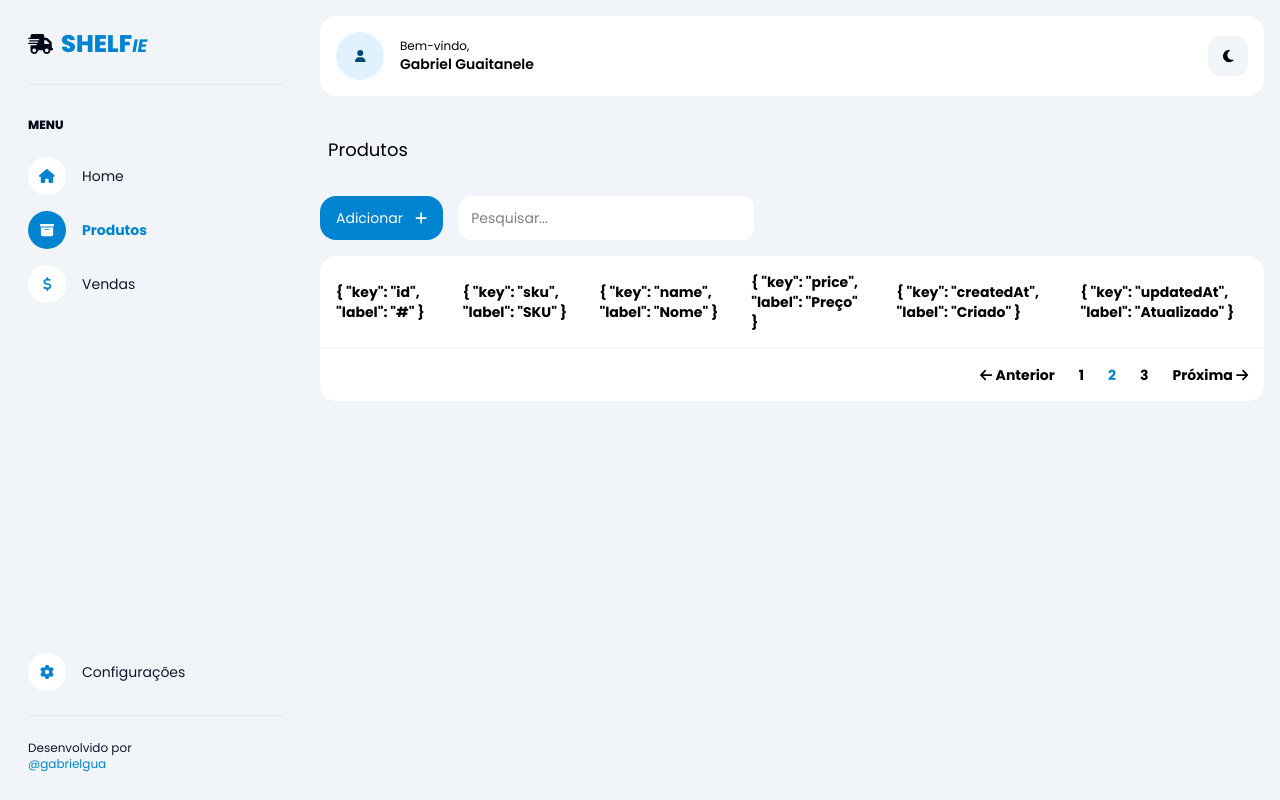
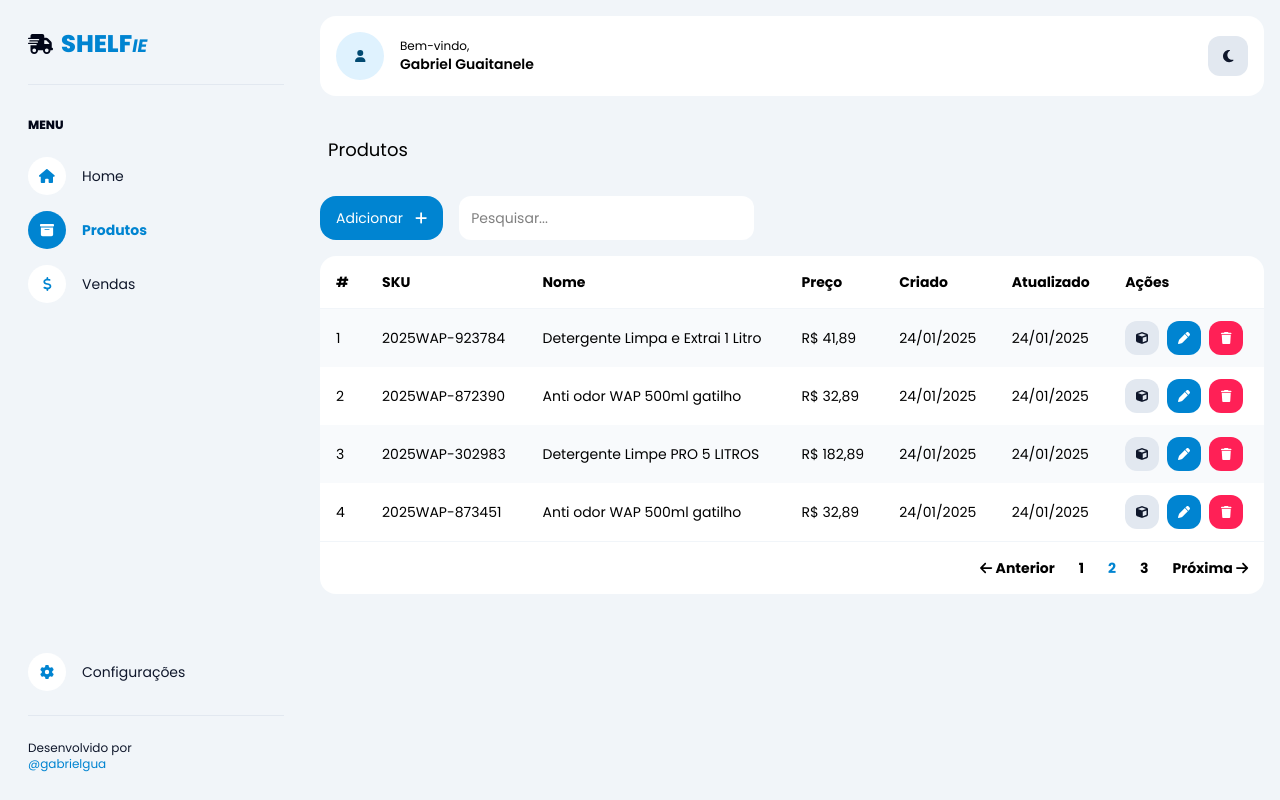
Before and after one commit to gabrielgua/shelfie_ui, a Vue app: page /products in a window 1280 px wide. Built offline with nearby package versions, Linux system fonts and the light colour scheme.

Commit message:
feat: add Button and ButtonIcon components

```diff
--- a/src/assets/main.css
+++ b/src/assets/main.css
@@ -4,6 +4,11 @@
 
 @theme {
   --color-primary: var(--color-sky-600);
+  --color-secondary: var(--color-slate-200);
+  --color-secondary-dark: var(--color-slate-700);
+
+  --color-success: var(--color-teal-500);
+  --color-danger: var(--color-rose-500);
 }
 
 :root {
--- /dev/null
+++ b/src/components/Button.vue
@@ -0,0 +1,52 @@
+<script setup lang="ts">
+import Icon from './Icon.vue';
+withDefaults(defineProps<{
+  icon?: string,
+  size?: ButtonSize,
+  variant?: ButtonVariant
+}>(), {
+  size: 'normal',
+  variant: 'primary'
+});
+
+export type ButtonSize = 'small' | 'normal' | 'large';
+export type ButtonVariant =
+  'primary' | 'secondary' | 'success' | 'danger'
+  | 'primary-outline' | 'secondary-outline' | 'success-outline' | 'danger-outline'
+  | 'primary-ghost' | 'secondary-ghost' | 'success-ghost' | 'danger-ghost' | 'custom';
+
+const buttonSizeStyles = new Map<ButtonSize, string>([
+  ['small', 'text-xs '],
+  ['normal', 'text-sm '],
+  ['large', 'text-base '],
+])
+
+const buttonVariantStyles = new Map<ButtonVariant, string>([
+  ['primary', 'bg-primary text-white'],
+  ['secondary', 'bg-secondary text-slate-900 dark:bg-secondary-dark dark:text-white'],
+  ['success', 'bg-success text-white'],
+  ['danger', 'bg-danger text-white'],
+
+  ['primary-outline', 'outline outline-primary/30 text-primary '],
+  ['secondary-outline', 'outline outline-slate-300 text-slate-600 dark:outline-slate-700 dark:text-slate-300'],
+  ['success-outline', 'outline outline-success/30 text-success'],
+  ['danger-outline', 'outline outline-danger/30 text-danger'],
+
+  ['primary-ghost', 'text-primary hover:bg-primary/20'],
+  ['secondary-ghost', 'hover:bg-secondary/50 text-slate-800 dark:hover:bg-secondary-dark/50 dark:text-white'],
+  ['success-ghost', 'hover:bg-success/20 text-success'],
+  ['danger-ghost', 'hover:bg-danger/20 text-danger'],
+
+  ['custom', '']
+])
+
+</script>
+
+<template>
+  <button
+    class="flex items-center justify-center rounded-2xl gap-3 p-3 px-4 active:scale-95 transition-all cursor-pointer hover:-translate-y-1"
+    :class="[buttonSizeStyles.get(size), buttonVariantStyles.get(variant)]">
+    <slot />
+    <Icon v-if="icon" :icon="icon" size="small" />
+  </button>
+</template>
--- /dev/null
+++ b/src/components/ButtonIcon.vue
@@ -0,0 +1,24 @@
+<script setup lang="ts">
+import Button, { type ButtonSize, type ButtonVariant } from './Button.vue';
+
+withDefaults(defineProps<{
+  size?: ButtonSize,
+  variant?: ButtonVariant,
+  icon: string
+}>(), {
+  size: 'normal',
+  variant: 'primary'
+});
+
+const buttonIconSizeStyles = new Map<ButtonSize, string>([
+  ['small', 'size-8.5 rounded-xl *:text-xs'],
+  ['normal', 'size-10 rounded-xl'],
+  ['large', 'size-11.5 rounded-2xl *:text-base!']
+])
+
+</script>
+
+<template>
+  <Button :variant="variant" :icon="icon" :class="[buttonIconSizeStyles.get(size)]" />
+
+</template>
--- a/src/components/Header.vue
+++ b/src/components/Header.vue
@@ -1,6 +1,8 @@
 <script lang="ts" setup>
 import { useThemeStore } from '@/stores/theme.store';
 import { computed } from 'vue';
+import Button from './Button.vue';
+import ButtonIcon from './ButtonIcon.vue';
 
 const themeStore = useThemeStore();
 const isDark = computed(() => themeStore.isDark);
@@ -18,11 +20,7 @@ const isDark = computed(() => themeStore.isDark);
       </div>
     </div>
 
-    <button @click="themeStore.toggle()"
-      class="bg-slate-100 dark:bg-slate-700 cursor-pointer transition-all active:scale-95 p-2 grid place-items-center min-w-10 min-h-10 rounded-xl">
-      <faicon :icon="isDark ? 'sun' : 'moon'" class="text-sm" />
-    </button>
-
+    <ButtonIcon variant="secondary" @click="themeStore.toggle()" :icon="isDark ? 'sun' : 'moon'" />
 
   </header>
 
--- /dev/null
+++ b/src/components/Icon.vue
@@ -0,0 +1,21 @@
+<script lang="ts" setup>
+withDefaults(defineProps<{
+  icon: string,
+  size?: IconSize
+}>(), {
+  size: 'normal'
+});
+
+export type IconSize = 'small' | 'normal' | 'large';
+
+const iconStyles = new Map<IconSize, string>([
+  ['small', 'text-sm'],
+  ['normal', 'text-base'],
+  ['large', 'text-lg'],
+])
+
+</script>
+<template>
+  <faicon :icon="icon" :class="iconStyles.get(size)" class="text-inherit" />
+
+</template>
--- a/src/views/ProductView.vue
+++ b/src/views/ProductView.vue
@@ -1,18 +1,25 @@
 <script setup lang="ts">
+import Button from '@/components/Button.vue';
+import ButtonIcon from '@/components/ButtonIcon.vue';
 import Card from '@/components/Card.vue';
-import DataTable, { type DataTableHeader } from '@/components/DataTable.vue';
+import DataTable from '@/components/DataTable.vue';
+import DataTableActions from '@/components/DataTable/DataTableActions.vue';
+import DataTableColumn from '@/components/DataTable/DataTableColumn.vue';
+import DataTableRow from '@/components/DataTable/DataTableRow.vue';
+import DataTableHeader from '@/components/DataTable/DataTableRow.vue';
 import Section from '@/components/Section.vue';
 import { toCurrency } from '@/utils/currency.';
 import { formatDateDefault } from '@/utils/dates';
 import { computed } from 'vue';
 
-const tableHeaders: DataTableHeader[] = [
-  { key: 'id', label: '#' },
-  { key: 'sku', label: 'SKU' },
-  { key: 'name', label: 'Nome', },
-  { key: 'price', label: 'Preço' },
-  { key: 'createdAt', label: 'Criado' },
-  { key: 'updatedAt', label: 'Atualizado' },
+const tableHeaders = [
+  '#',
+  'SKU',
+  'Nome',
+  'Preço',
+  'Criado',
+  'Atualizado',
+  'Ações'
 ]
 
 const products = [{
@@ -70,14 +77,27 @@ const tableItems = computed(() => {
   <Section title="Produtos" class="flex flex-col gap-4">
 
 
-    <div class="flex items-center gap-4">
-      <button class="bg-primary p-3 px-4 text-sm flex items-center gap-3 rounded-2xl text-white">
-        Adicionar
-        <faicon icon="plus" />
-      </button>
+    <div class="flex items-center flex-wrap gap-4">
+      <Button icon="plus">Adicionar</Button>
       <input type="search" placeholder="Pesquisar..." class="text-sm bg-white rounded-xl p-3 ">
     </div>
-    <DataTable :headers="tableHeaders" :rows="tableItems" />
+    <DataTable :headers="tableHeaders">
+      <DataTableRow v-for="product in products">
+        <DataTableColumn>{{ product.id }}</DataTableColumn>
+        <DataTableColumn>{{ product.sku }}</DataTableColumn>
+        <DataTableColumn>{{ product.name }}</DataTableColumn>
+        <DataTableColumn>{{ toCurrency(product.price) }}</DataTableColumn>
+        <DataTableColumn>{{ formatDateDefault(new Date(product.createdAt)) }}</DataTableColumn>
+        <DataTableColumn>{{ formatDateDefault(new Date(product.updatedAt)) }}</DataTableColumn>
+        <DataTableActions>
+          <ButtonIcon variant="secondary" icon="cube" size="small" />
+          <ButtonIcon variant="primary" icon="pen" size="small" />
+          <ButtonIcon variant="danger" icon="trash" size="small" />
+
+        </DataTableActions>
+
+      </DataTableRow>
+    </DataTable>
   </Section>
 
 </template>
```
